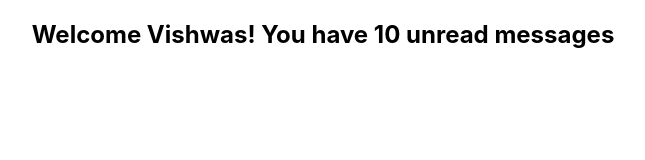
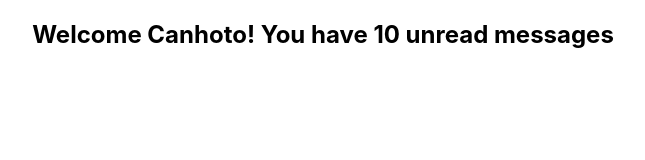
Before and after one commit to jlocanhoto/react-typescript-tutorial, a React (Vite) app: page / in a window 1280 px wide. Shown: the top 160 px of the page, without its empty margins (317-962 px from the left). Built offline with nearby package versions, Linux system fonts and the light colour scheme.

Commit message:
Add first props to component

```diff
--- a/src/App.tsx
+++ b/src/App.tsx
@@ -5,7 +5,7 @@ import './App.css'
 function App() {
   return (
     <div className="App">
-      <Greet />
+      <Greet name="Canhoto" />
     </div>
   )
 }
--- a/src/components/Greet.tsx
+++ b/src/components/Greet.tsx
@@ -1,7 +1,11 @@
-export const Greet = () => {
+type GreetProps = {
+  name: string
+}
+
+export const Greet = (props: GreetProps) => {
   return (
     <div>
-      <h2>Welcome Vishwas! You have 10 unread messages</h2>
+      <h2>Welcome {props.name}! You have 10 unread messages</h2>
     </div>
   );
 }
```
